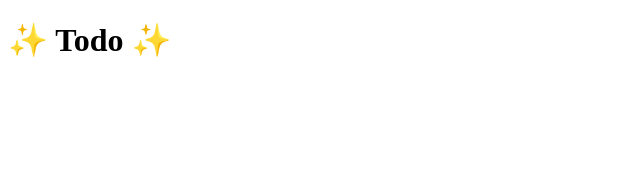
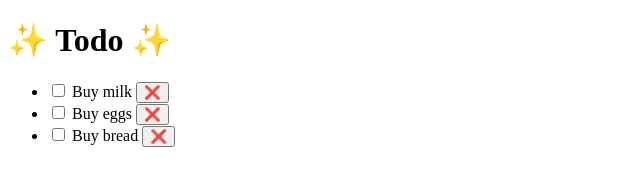
Before and after one commit to GabsBaquie/Extension-Todo, a browser extension: page index.html in a window 1280 px wide. Shown: the whole page, without its empty margins (0-640 px from the left). Drawn offline with Linux system fonts and the light colour scheme.

Commit message:
refactor: Add todo list items dynamically in index.html

```diff
--- a/index.html
+++ b/index.html
@@ -7,6 +7,23 @@
   </head>
   <body>
     <h1>✨ Todo ✨</h1>
+    <ul id="todo-list">
+      <li>
+        <input type="checkbox" />
+        <span>Buy milk</span>
+        <button>❌</button>
+      </li>
+      <li>
+        <input type="checkbox" />
+        <span>Buy eggs</span>
+        <button>❌</button>
+      </li>
+      <li>
+        <input type="checkbox" />
+        <span>Buy bread</span>
+        <button>❌</button>
+      </li>
+    </ul>
   </body>
   <script src="popup.js"></script>
 </html>
```
